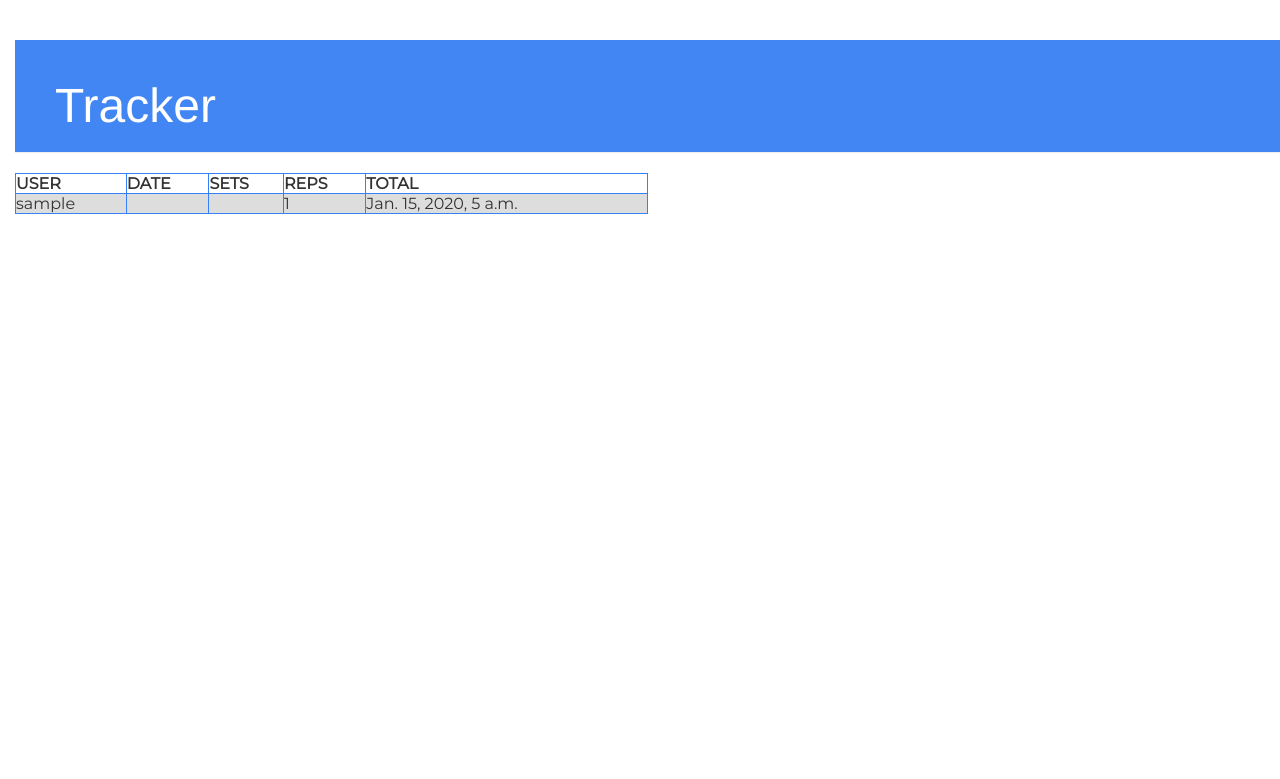
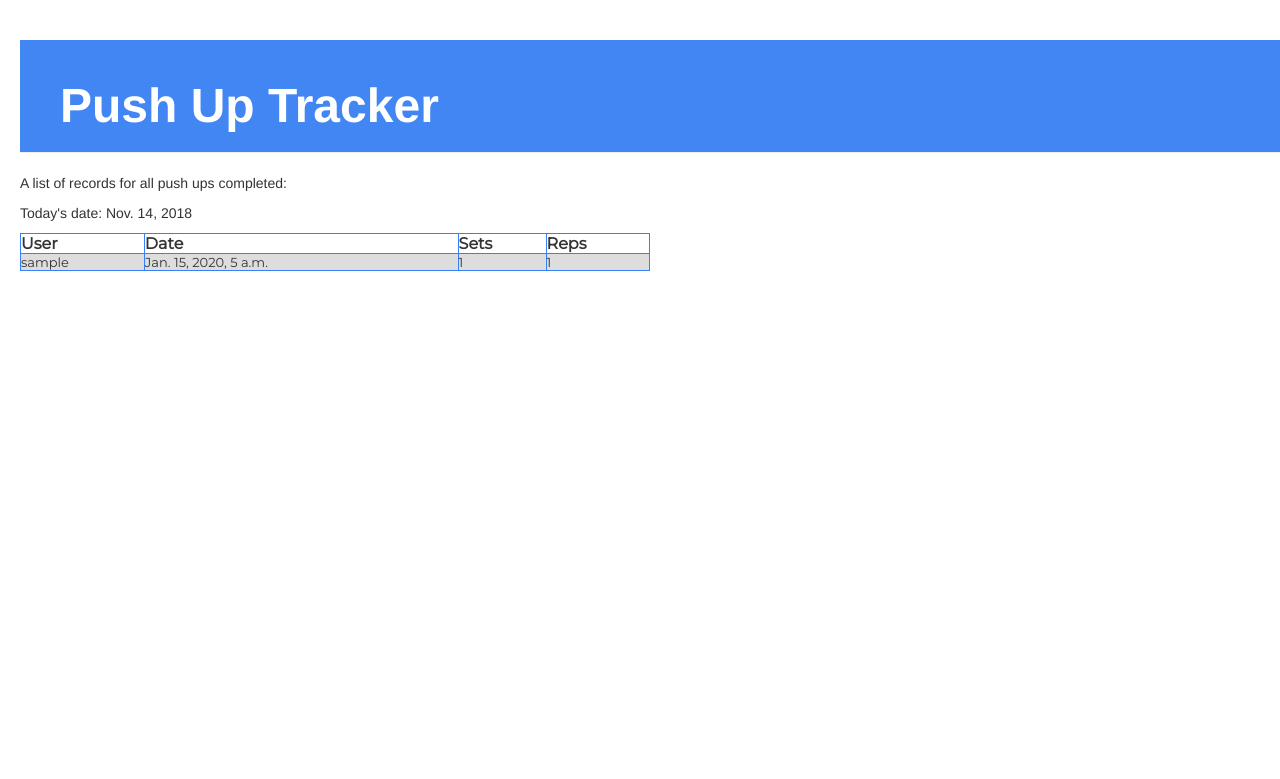
Before and after one commit to cgeorgiades27/puc, a Django app: page / in a window 1280 px wide. Shown: the top 779 px of the page. Run offline with Django 3.2, Linux system fonts and the light colour scheme; tables that the repository leaves empty hold one stand-in row (values such as "Sample post"); some libraries are stand-ins or nearby versions.

Commit message:
Signing off... 11.14.18

```diff
--- a/tracker/models.py
+++ b/tracker/models.py
@@ -6,7 +6,7 @@ from django.conf import settings
 class Entry(models.Model):
     user = models.ForeignKey(settings.AUTH_USER_MODEL, on_delete=models.CASCADE)
     reps = models.IntegerField()
-    sets = models.IntegerField(default=0)
+    sets = models.IntegerField()
     date_entered = models.DateTimeField(default = timezone.now)
     date_completed = models.DateTimeField(blank = True, null = True)
 
@@ -14,9 +14,9 @@ class Entry(models.Model):
         self.date_entered = timezone.now()
         self.save()
 
+    def total(self):
+       total = self.reps * self.sets
+       return total
+
     def __str__(self):
         return str(self.user) + "'s log for: " + str(self.date_completed.date()) + ' @ ' + str(self.date_completed.time()) + ' TOTAL: ' + str(self.sets * self.reps)
-
-    def tot(self):
-        product = self.reps * self.sets
-        return product
--- a/tracker/static/tracker/style.css
+++ b/tracker/static/tracker/style.css
@@ -1,8 +1,3 @@
-h1 {
-    font-color: #3681f9;
-    font-family: 'Montserrat', sans-serif;
-}
-
 table {
     font-family: 'Montserrat', sans-serif;
     border-collapse: collapse;
@@ -11,7 +6,7 @@ table {
 
 th {
     border: 1px solid #3681f9;
-    font-weight: bold;
+    font-weight: bolder;
     text-align: left;
     padding: 5px;
 }
@@ -19,6 +14,7 @@ td {
     border: 1px solid #3681f9;
     text-align: left;
     padding: 5px;
+    font-size: 13
 }
 
 tr:nth-child(even) {
@@ -27,7 +23,7 @@ tr:nth-child(even) {
 
 
 body {
-    padding-left: 15px;
+    padding-left: 20px;
 }
 
 .page-header {
@@ -40,14 +36,15 @@ body {
   color: #ffffff;
   font-size: 36pt;
 	text-decoration: none;
+  font-weight: bolder;
 }
 
 .content {
-    margin-left: 40px;
+    margin-left: 80px;
 }
 
 h1, h2, h3, h4 {
-    font-family: 'Lobster', cursive;
+    font-family: 'Montserrat', sans-serif;
 }
 
 .date {
@@ -72,7 +69,3 @@ h1, h2, h3, h4 {
 . {
     margin-bottom: 70px;
 }
-
-.entry h1 a, .entry h1 a:visited {
-		color: #000000;
-	    }
--- /dev/null
+++ b/tracker/templates/tracker/base.html
@@ -0,0 +1,24 @@
+{% load static %}
+<html>
+<head>
+	<title>Push Up Tracker</title>
+	<link rel="stylesheet" type="text/css" href="{% static 'tracker/style.css' %}">
+	<link rel="stylesheet" href="//maxcdn.bootstrapcdn.com/bootstrap/3.2.0/css/bootstrap.min.css">
+	<link rel="stylesheet" href="//maxcdn.bootstrapcdn.com/bootstrap/3.2.0/css/bootstrap-theme.min.css">
+	<link href="https://fonts.googleapis.com/css?family=Montserrat" rel="stylesheet">
+</head>
+<body>
+	<div class="page-header">
+		<h1>Push Up Tracker</h1>
+	</div>
+
+	<div><p>A list of records for all push ups completed:</p></div>
+	<div><p>Today's date: {{ date }} </p></div>
+	<div class="entry">
+		<div class="table">
+        {% block content %}
+        {% endblock %}
+		</div>
+	</div>
+</body>
+<html>
--- a/tracker/templates/tracker/workout_log.html
+++ b/tracker/templates/tracker/workout_log.html
@@ -1,35 +1,19 @@
-{% load static %}
-<html>
-  <head>
-    <title>Tracker</title>
-    <link rel="stylesheet" type="text/css" href="{% static 'tracker/style.css' %}">
-    <link rel="stylesheet" href="//maxcdn.bootstrapcdn.com/bootstrap/3.2.0/css/bootstrap.min.css">
-    <link rel="stylesheet" href="//maxcdn.bootstrapcdn.com/bootstrap/3.2.0/css/bootstrap-theme.min.css">
-    <link href="https://fonts.googleapis.com/css?family=Montserrat" rel="stylesheet">
-  </head>
-  <body>
-    <div class = "page-header"><h1>Tracker</h1></div>
-<div class = "entry">
-    <div class = "table">
-      <table>
+{% extends 'tracker/base.html' %}
+{% block content %}
+<table>
 	<tr>
-	  <th>USER</th>
-	  <th>DATE</th>
-	  <th>SETS</th>
-	  <th>REPS</th>
-	  <th>TOTAL</th>
+		<th>User</th>
+		<th>Date</th>
+		<th>Sets</th>
+		<th>Reps</th>
 	</tr>
 	{% for x in logs %}
 	<tr>
-	  <td>{{ x.user }}</td>
-	  <td>{{ x.completed_date }}</td>
-	  <td>{{ x.set }}</td>
-	  <td>{{ x.reps }}</td>
-	  <td>{{ x.date_entered }}</td>
+		<td>{{ x.user }}</td>
+		<td>{{ x.date_completed }}</td>
+		<td>{{ x.sets }}</td>
+		<td>{{ x.reps }}</td>
 	</tr>
 	{% endfor %}
-      </table>
-    </div>
-    </div>
-  </body>
-<html>
+</table>
+{% endblock %}
--- a/tracker/views.py
+++ b/tracker/views.py
@@ -1,7 +1,10 @@
 from django.shortcuts import render
 from django.utils import timezone
 from .models import Entry
+from django.db.models import Count, Sum, F, IntegerField
 
 def workout_log(request):
     logs = Entry.objects.all().order_by('date_completed')
-    return render(request, 'tracker/workout_log.html', {'logs': logs})
+    reps = Entry.objects.all().aggregate(total = Sum(F('reps')*F('sets'), output_field=IntegerField()))
+    date = timezone.now().date()
+    return render(request, 'tracker/workout_log.html', {'logs': logs, 'reps': reps, 'date': date})
```
Also changed, not shown: tracker/forms.py (added, +7 -0 lines), tracker/migrations/0003_auto_20181114_2225.py (added). Lines whose indentation alone changed are shown as unchanged.
